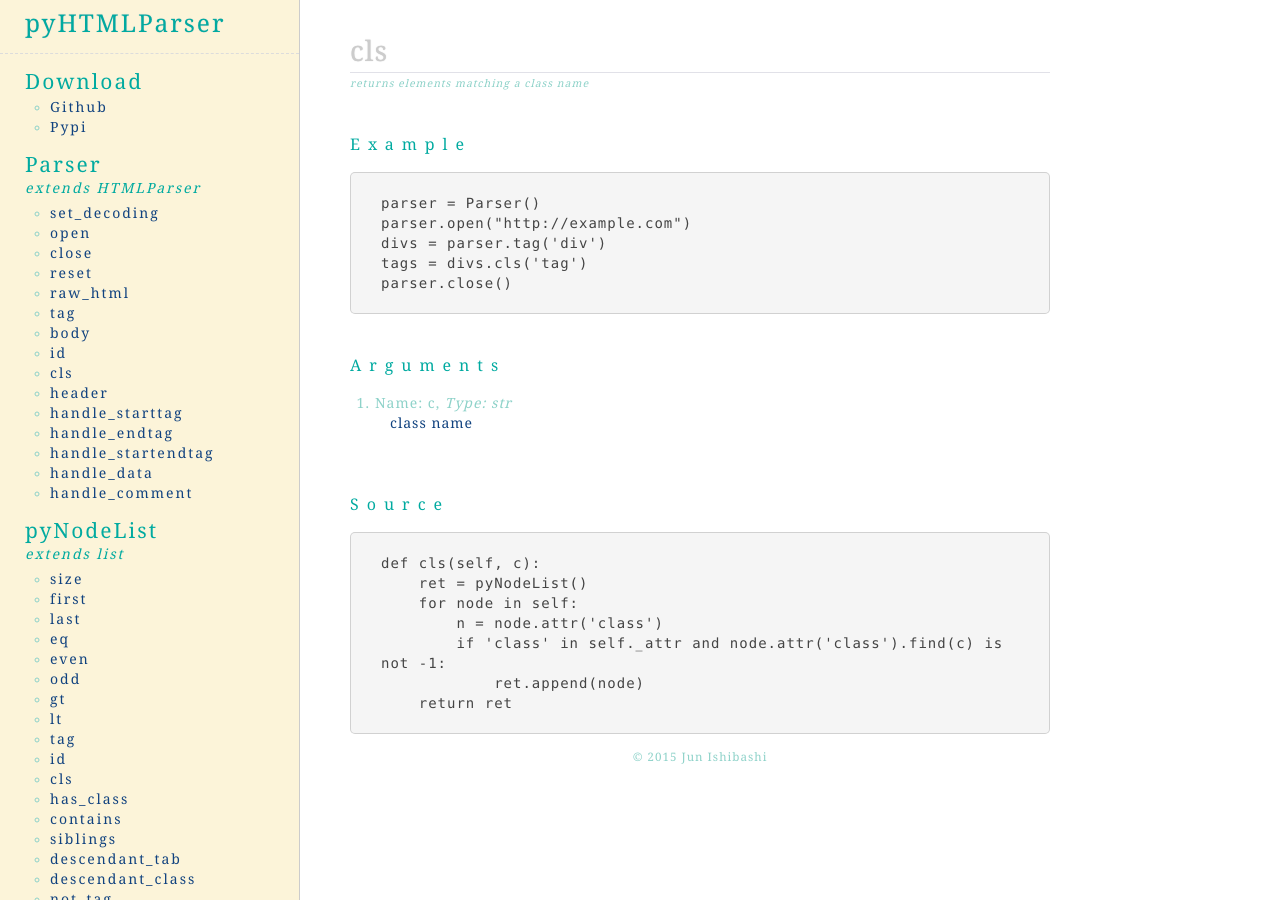
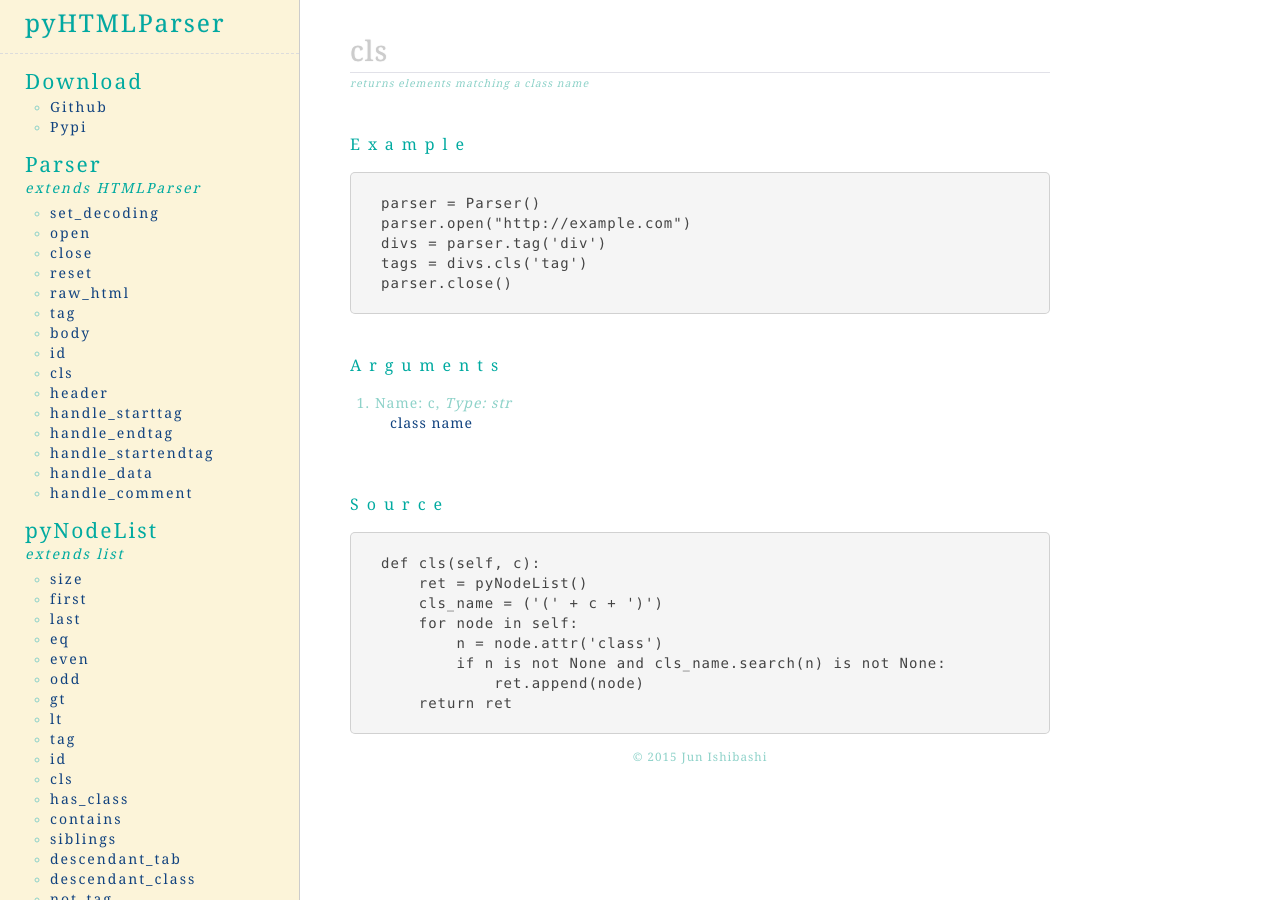
Before and after one commit to ishibashijun/ishibashijun.github.com, a Jekyll site: the page built from pyHTMLParser/pyNodeList/cls.html, in a window 1280 px wide and 900 px high. Built offline with Jekyll 4.4.1, drawn with Linux system fonts in a browser that asks for light colours.

Commit message:
updated: using regex

```diff
--- a/pyHTMLParser/pyNodeList/cls.html
+++ b/pyHTMLParser/pyNodeList/cls.html
@@ -27,9 +27,10 @@ parser.close()
         <pre><code>
 def cls(self, c):
     ret = pyNodeList()
+    cls_name = ('(' + c + ')')
     for node in self:
         n = node.attr('class')
-        if 'class' in self._attr and node.attr('class').find(c) is not -1:
+        if n is not None and cls_name.search(n) is not None:
             ret.append(node)
     return ret
         </code></pre>
--- a/pyHTMLParser/pyNodeList/has_class.html
+++ b/pyHTMLParser/pyNodeList/has_class.html
@@ -25,9 +25,10 @@ parser.close()
         <h2 id="source">Source</h2>
         <pre><code>
 def has_class(self, c):
+    cls_name = ('(' + c + ')')
     for node in self:
         n = node.attr('class')
-        if n.find(c) != -1:
+        if n is not None and cls_name.search(n) is not None:
             return True
     return False
         </code></pre>
```
